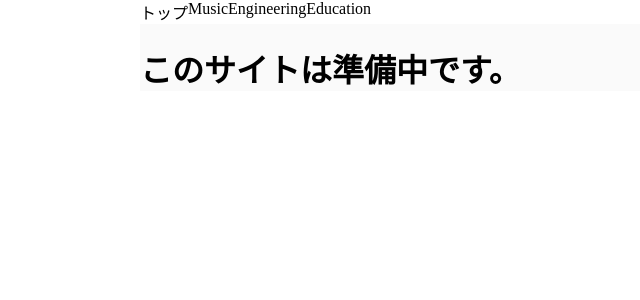
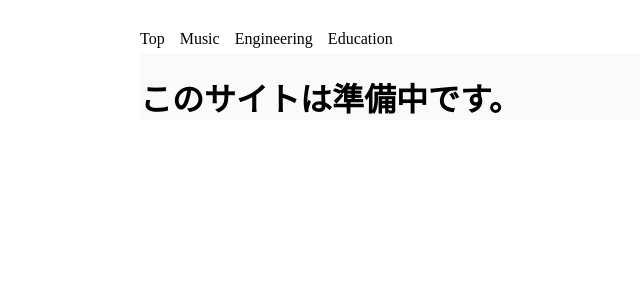
Before and after one commit to masatakashida/my-portfolio, a React app: page / in a window 1280 px wide. Shown: the top 300 px of the page, without its empty margins (0-640 px from the left). Built offline with nearby package versions, Linux system fonts and the light colour scheme.

Commit message:
navメニューを修正した

```diff
--- a/src/components/App.js
+++ b/src/components/App.js
@@ -18,7 +18,7 @@ const App = () => (
     <div className="app">
       <div className="header">
         <ul class="header-nav">
-          <li><Link to="/">トップ</Link></li>
+          <li><Link to="/">Top</Link></li>
           <li><Link to="/music">Music</Link></li>
           <li><Link to="/engineering">Engineering</Link></li>
           <li><Link to="/education">Education</Link></li>
--- a/src/styles/App.scss
+++ b/src/styles/App.scss
@@ -5,14 +5,18 @@
   margin: 0 auto;
 
   & .header {
+    margin-top: 30px;
+
     &-nav {
       margin: 0;
       padding: 0;
       background-color: white;
       display: flex;
+      padding-bottom: 5px;
 
       & li {
         list-style-type: none;
+        padding-right: 15px;
 
         & a {
           text-decoration: none;
```
Also changed, not shown: 1 other file (tests, documents, lock files or other folders).
